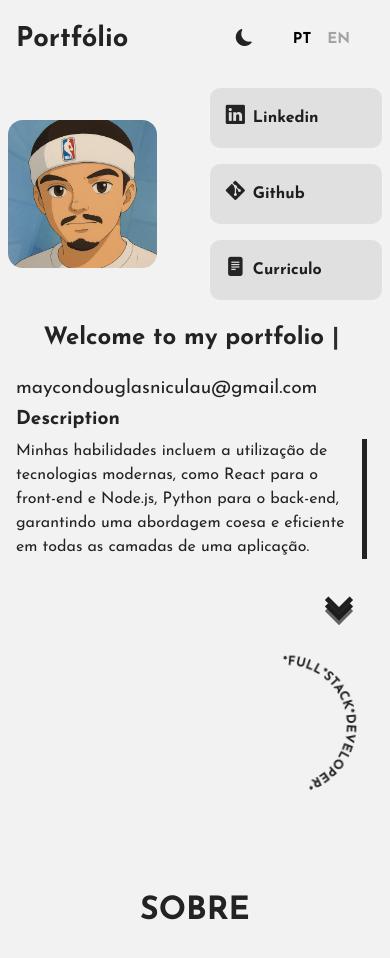
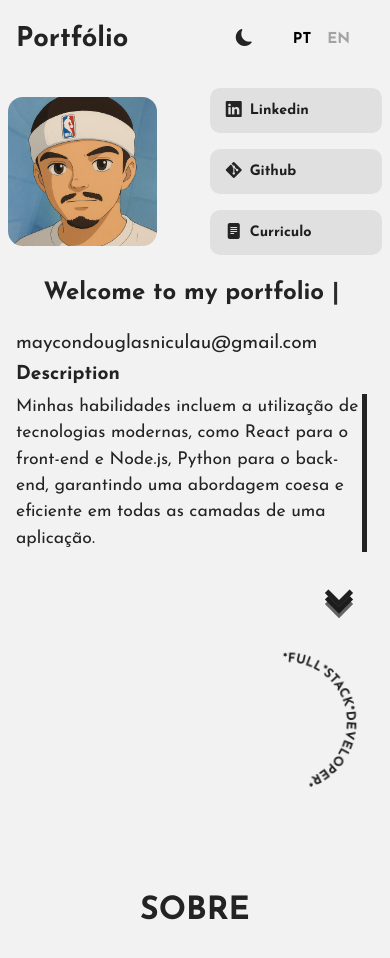
Before and after one commit to Maycondo/Portifolio, a React (Vite) app: page / in a window 390 px wide. Shown: the top 958 px of the page. Built offline with nearby package versions, Linux system fonts and the light colour scheme.

Commit message:
Ajustando estilos de elementos no portfólio para melhorar a responsividade e legibilidade

```diff
--- a/src/index.css
+++ b/src/index.css
@@ -177,7 +177,7 @@ header {
   justify-content: space-around;
 }
 
-#Imagem-User{
+#Imagem-User {
   width: auto;
   border-radius: 5%;
   display: flex;
@@ -235,7 +235,7 @@ header {
   display: flex;
   margin: 1.5rem 0rem;
   align-items: center;
-  font-size: clamp(1rem, 2.5vw, 1.7rem);
+  font-size: clamp(1.1rem, 2.5vw, 1.7rem);
   color: var(--Color-Texto-pequeno);
   border-right: solid 5px var(--Color-Texto-pequeno);
   transition: all 300ms;
@@ -260,8 +260,8 @@ header {
 }
 
 .Social-Midias a {
-  height: clamp(60px, 10vw, 75px);
-  font-size: clamp(1rem, 3vw, 1.1rem);
+  height: clamp(45px, 10vw, 75px);
+  font-size: clamp(0.9rem, 3vw, 1.1rem);
   width: 100%;
   display: flex;
   background-color: var(--Backgtound-cards-icons);
@@ -280,7 +280,7 @@ header {
 }
 
 .Social-Midias i {
-  font-size: clamp(1.2rem, 3vw, 1.3rem);
+  font-size: clamp(1rem, 3vw, 1.3rem);
   font-weight: 900;
   color: var(--Color-icons-redes);
   margin-left: 1rem;
@@ -384,7 +384,7 @@ header {
 }
 
 #Pequeno-Texto {
-  font-size: 1.5rem;
+  font-size: 1.7rem;
   margin: 0.5rem 0rem;
 }
 
```
